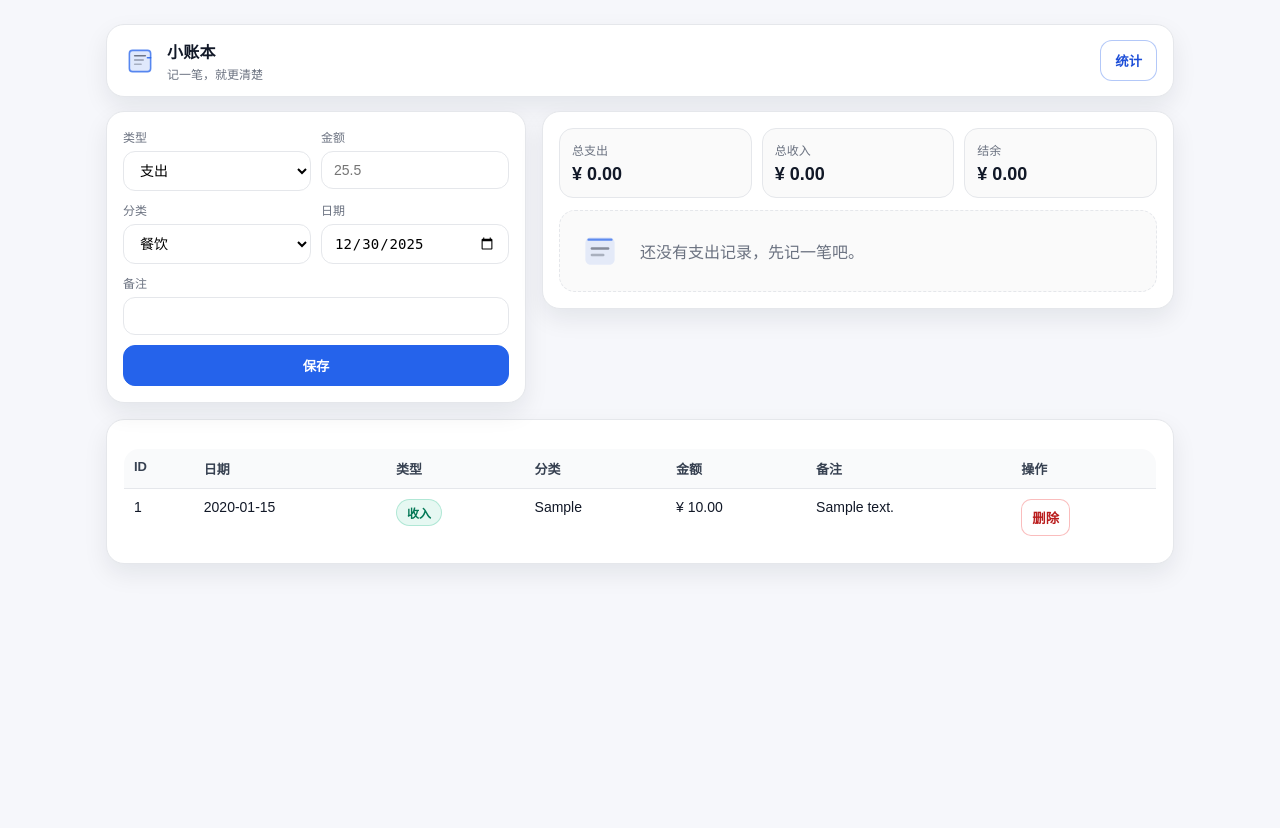
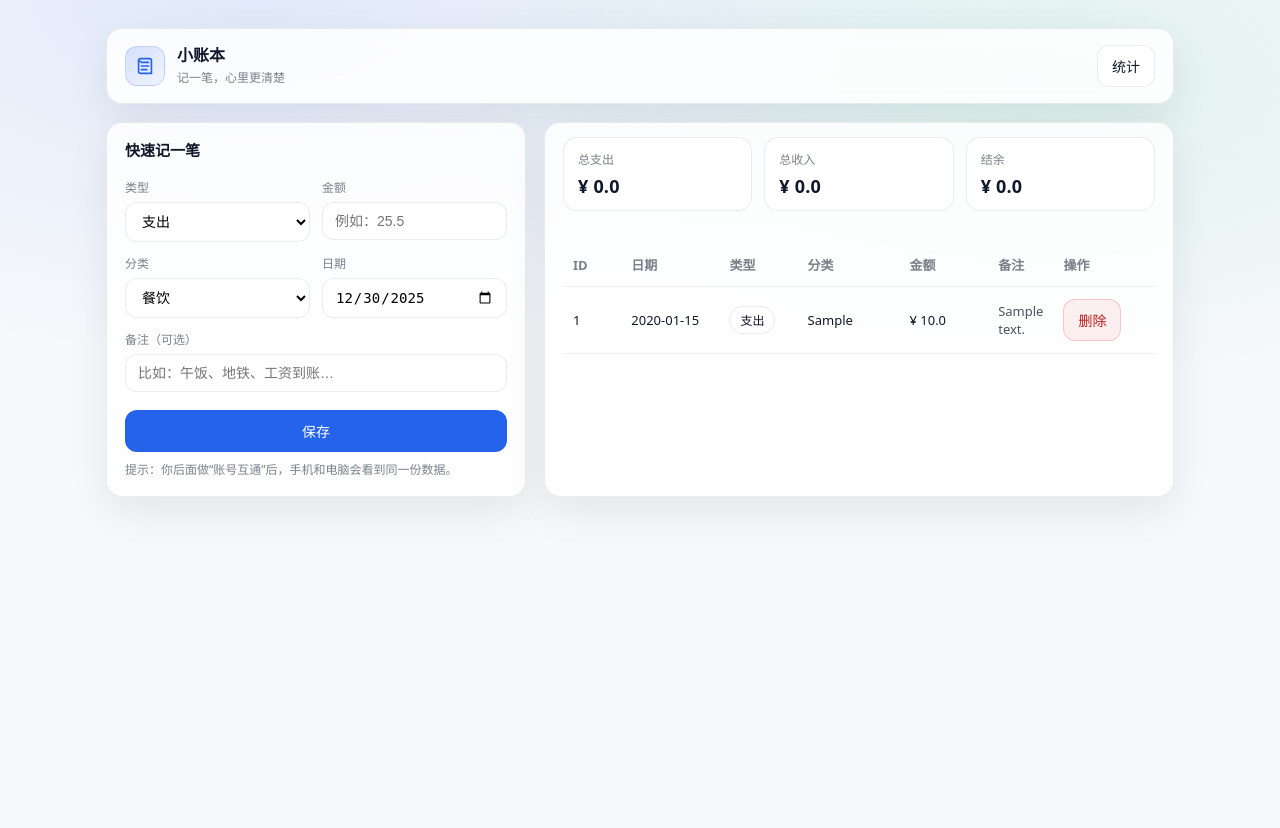
Before and after one commit to lx1925448534-glitch/-xiaozhangben-, a FastAPI app: page / in a window 1280 px wide. Before the commit the page ends 569 px from the top, so only its background shows below. Run offline with FastAPI, Linux system fonts and the light colour scheme; tables that the repository leaves empty hold one stand-in row (values such as "Sample post").

Commit message:
Update index.html

```diff
--- a/expense-web-upload/app/templates/index.html
+++ b/expense-web-upload/app/templates/index.html
@@ -3,222 +3,417 @@
 <head>
   <meta charset="utf-8" />
   <meta name="viewport" content="width=device-width, initial-scale=1" />
+
   <title>小账本</title>
+
+  <!-- PWA: manifest + iOS 支持 -->
+  <link rel="manifest" href="/static/manifest.webmanifest">
+  <meta name="theme-color" content="#f6f8fb">
+  <meta name="apple-mobile-web-app-capable" content="yes">
+  <meta name="apple-mobile-web-app-title" content="小账本">
+  <meta name="apple-mobile-web-app-status-bar-style" content="default">
+  <link rel="apple-touch-icon" href="/static/icons/icon-192.png">
+
   <style>
     :root{
-      --bg:#f6f7fb; --card:#fff; --text:#111827; --muted:#6b7280;
-      --line:#e5e7eb; --primary:#2563eb; --primary2:#1d4ed8;
-      --danger:#ef4444; --shadow:0 10px 25px rgba(17,24,39,.08); --radius:16px;
+      --bg: #f6f8fb;
+      --card: rgba(255,255,255,.85);
+      --border: rgba(15,23,42,.08);
+      --text: #0f172a;
+      --muted: rgba(15,23,42,.55);
+      --primary: #2563eb;
+      --danger: #ef4444;
+      --shadow: 0 14px 40px rgba(15,23,42,.08);
+      --radius: 16px;
     }
-    *{box-sizing:border-box}
-    body{margin:0;font-family:"PingFang SC","Microsoft YaHei",Arial,sans-serif;color:var(--text);background:var(--bg);}
-    .container{max-width:1100px;margin:24px auto;padding:0 16px;}
+
+    *{ box-sizing: border-box; }
+    body{
+      margin:0;
+      font-family: ui-sans-serif, system-ui, -apple-system, "PingFang SC","Microsoft YaHei", Arial;
+      color: var(--text);
+      background: radial-gradient(1200px 600px at 20% 0%, rgba(37,99,235,.10), transparent 60%),
+                  radial-gradient(1000px 500px at 80% 10%, rgba(16,185,129,.10), transparent 60%),
+                  var(--bg);
+      min-height: 100vh;
+    }
+
+    .wrap{
+      max-width: 1100px;
+      margin: 28px auto 60px;
+      padding: 0 16px;
+    }
+
     .topbar{
-      display:flex;align-items:center;justify-content:space-between;gap:12px;
-      padding:14px 16px;background:var(--card);border:1px solid var(--line);
-      border-radius:18px;box-shadow:var(--shadow);
+      display:flex;
+      align-items:center;
+      justify-content:space-between;
+      gap: 12px;
+      padding: 16px 18px;
+      background: var(--card);
+      border: 1px solid var(--border);
+      border-radius: var(--radius);
+      box-shadow: var(--shadow);
+      backdrop-filter: blur(10px);
     }
-    .brand{display:flex;align-items:center;gap:10px;}
-    .brand-name{font-weight:800;letter-spacing:.3px;}
-    .brand-sub{font-size:12px;color:var(--muted);margin-top:2px;}
-    .actions{display:flex;gap:10px;align-items:center;}
+
+    .brand{
+      display:flex;
+      align-items:center;
+      gap: 12px;
+      min-width: 220px;
+    }
+
+    .logo{
+      width: 40px;
+      height: 40px;
+      border-radius: 12px;
+      background: linear-gradient(135deg, rgba(37,99,235,.18), rgba(37,99,235,.06));
+      border: 1px solid rgba(37,99,235,.18);
+      display:grid;
+      place-items:center;
+    }
+
+    .brand h1{
+      font-size: 16px;
+      margin: 0;
+      line-height: 1.2;
+    }
+    .brand p{
+      margin: 2px 0 0;
+      font-size: 12px;
+      color: var(--muted);
+    }
+
     .btn{
-      padding:10px 14px;border-radius:12px;border:1px solid rgba(37,99,235,.35);
-      background:#fff;color:var(--primary2);font-weight:700;cursor:pointer;
+      display:inline-flex;
+      align-items:center;
+      justify-content:center;
+      gap: 8px;
+      padding: 10px 14px;
+      border-radius: 12px;
+      border: 1px solid var(--border);
+      background: white;
+      color: var(--text);
+      text-decoration:none;
+      font-size: 14px;
+      cursor: pointer;
+      transition: .15s ease;
+      user-select:none;
     }
-    .btn:hover{border-color:var(--primary2);}
-    .btn-primary{background:var(--primary);border-color:var(--primary);color:#fff;}
-    .btn-primary:hover{background:var(--primary2);border-color:var(--primary2);}
+    .btn:hover{ transform: translateY(-1px); box-shadow: 0 10px 24px rgba(15,23,42,.08); }
+    .btn.primary{
+      background: var(--primary);
+      color: white;
+      border-color: rgba(37,99,235,.5);
+    }
+    .btn.danger{
+      background: rgba(239,68,68,.08);
+      border-color: rgba(239,68,68,.25);
+      color: #b91c1c;
+    }
 
-    .grid{display:grid;grid-template-columns:420px 1fr;gap:16px;align-items:start;margin-top:14px;}
-    @media (max-width:980px){.grid{grid-template-columns:1fr;}}
-    .card{background:var(--card);border:1px solid var(--line);border-radius:18px;box-shadow:var(--shadow);padding:16px;}
-    .err{background:#fff1f2;border:1px solid #fecdd3;color:#9f1239;padding:10px 12px;border-radius:12px;margin:14px 0;font-size:14px;}
-    label{display:block;font-size:12px;color:var(--muted);margin-bottom:6px;}
-    input,select{
-      width:100%;padding:10px 12px;border:1px solid var(--line);
-      border-radius:12px;outline:none;background:#fff;font-size:14px;
+    .grid{
+      display:grid;
+      grid-template-columns: 420px 1fr;
+      gap: 18px;
+      margin-top: 18px;
     }
-    input:focus,select:focus{border-color:rgba(37,99,235,.6);box-shadow:0 0 0 4px rgba(37,99,235,.12);}
-    .form{display:grid;grid-template-columns:1fr 1fr;gap:10px;}
-    .full{grid-column:1 / -1;}
+    @media (max-width: 980px){
+      .grid{ grid-template-columns: 1fr; }
+      .brand{ min-width: unset; }
+    }
 
-    .stats{display:grid;grid-template-columns:repeat(3,1fr);gap:10px;}
-    @media (max-width:520px){.stats{grid-template-columns:1fr;}}
-    .stat{border:1px solid var(--line);border-radius:14px;padding:12px;background:#fafafa;}
-    .stat .k{color:var(--muted);font-size:12px;}
-    .stat .v{font-size:18px;margin-top:6px;font-weight:800;}
+    .card{
+      background: var(--card);
+      border: 1px solid var(--border);
+      border-radius: var(--radius);
+      box-shadow: var(--shadow);
+      backdrop-filter: blur(10px);
+    }
 
-    table{width:100%;border-collapse:collapse;border-radius:16px;overflow:hidden;border:1px solid var(--line);background:#fff;margin-top:12px;}
-    th,td{padding:10px;border-bottom:1px solid var(--line);font-size:14px;vertical-align:top;}
-    th{background:#f9fafb;color:#374151;font-weight:800;font-size:13px;text-align:left;}
-    tr:last-child td{border-bottom:none;}
-    .tag{display:inline-block;padding:4px 10px;border-radius:999px;border:1px solid var(--line);background:#f9fafb;font-size:12px;color:#374151;font-weight:700;}
-    .tag.expense{background:rgba(239,68,68,.08);border-color:rgba(239,68,68,.25);color:#b91c1c;}
-    .tag.income{background:rgba(16,185,129,.10);border-color:rgba(16,185,129,.25);color:#047857;}
-    .btn-del{
-      padding:8px 10px;border-radius:10px;border:1px solid rgba(239,68,68,.35);
-      background:#fff;color:#b91c1c;cursor:pointer;font-weight:700;
+    .card h2{
+      margin: 0;
+      padding: 16px 18px 6px;
+      font-size: 15px;
     }
-    .btn-del:hover{background:rgba(239,68,68,.08);}
+
+    .card .body{
+      padding: 12px 18px 18px;
+    }
+
+    .form-row{
+      display:grid;
+      grid-template-columns: 1fr 1fr;
+      gap: 12px;
+      margin-bottom: 12px;
+    }
+    .form-row.one{ grid-template-columns: 1fr; }
+
+    label{
+      display:block;
+      font-size: 12px;
+      color: var(--muted);
+      margin-bottom: 6px;
+    }
+
+    input, select{
+      width: 100%;
+      padding: 10px 12px;
+      border-radius: 12px;
+      border: 1px solid var(--border);
+      background: white;
+      outline: none;
+      font-size: 14px;
+    }
+
+    .hint{
+      font-size: 12px;
+      color: var(--muted);
+      margin-top: 8px;
+    }
+
+    .summary{
+      display:grid;
+      grid-template-columns: 1fr 1fr 1fr;
+      gap: 12px;
+      padding: 14px 18px 0;
+    }
+    @media (max-width: 680px){
+      .summary{ grid-template-columns: 1fr; }
+    }
+
+    .pill{
+      border-radius: 14px;
+      border: 1px solid var(--border);
+      background: rgba(255,255,255,.85);
+      padding: 12px 14px;
+    }
+
+    .pill .t{
+      font-size: 12px;
+      color: var(--muted);
+      margin-bottom: 6px;
+    }
+    .pill .v{
+      font-size: 18px;
+      font-weight: 700;
+      letter-spacing: .2px;
+    }
+
+    .table{
+      width: 100%;
+      border-collapse: collapse;
+      overflow: hidden;
+    }
+    .table-wrap{
+      margin-top: 18px;
+      padding: 14px 18px 18px;
+    }
+
+    th, td{
+      font-size: 13px;
+      padding: 12px 10px;
+      border-bottom: 1px solid rgba(15,23,42,.06);
+      text-align: left;
+      vertical-align: middle;
+    }
+    th{ color: var(--muted); font-weight: 600; }
+    tr:hover td{ background: rgba(37,99,235,.04); }
     .empty{
-      display:flex;gap:14px;align-items:center;padding:14px;border:1px dashed var(--line);
-      border-radius:16px;background:#fafafa;color:var(--muted);
+      padding: 18px;
+      color: var(--muted);
+      border: 1px dashed rgba(15,23,42,.18);
+      border-radius: 14px;
+      background: rgba(255,255,255,.6);
+      display:flex;
+      align-items:center;
+      gap: 10px;
     }
-    .empty svg{flex:0 0 auto}
+
+    .tag{
+      display:inline-flex;
+      align-items:center;
+      padding: 4px 10px;
+      border-radius: 999px;
+      border: 1px solid var(--border);
+      font-size: 12px;
+      background: rgba(255,255,255,.8);
+    }
   </style>
 </head>
+
 <body>
-  <div class="container">
+  <div class="wrap">
+
+    <!-- 顶部栏 -->
     <div class="topbar">
       <div class="brand">
-        <!-- Wallet/Notebook style SVG logo -->
-        <svg width="34" height="34" viewBox="0 0 64 64" fill="none" aria-hidden="true">
-          <path d="M12 18c0-3.3 2.7-6 6-6h28c3.3 0 6 2.7 6 6v28c0 3.3-2.7 6-6 6H18c-3.3 0-6-2.7-6-6V18Z" fill="rgba(37,99,235,.14)"/>
-          <path d="M18 12h28a6 6 0 0 1 6 6v28a6 6 0 0 1-6 6H18a6 6 0 0 1-6-6V18a6 6 0 0 1 6-6Z" stroke="rgba(37,99,235,.75)" stroke-width="3"/>
-          <path d="M22 22h20" stroke="rgba(17,24,39,.55)" stroke-width="3" stroke-linecap="round"/>
-          <path d="M22 30h16" stroke="rgba(17,24,39,.38)" stroke-width="3" stroke-linecap="round"/>
-          <path d="M22 38h12" stroke="rgba(17,24,39,.28)" stroke-width="3" stroke-linecap="round"/>
-          <path d="M46 26h6" stroke="rgba(37,99,235,.85)" stroke-width="3" stroke-linecap="round"/>
+        <div class="logo" aria-hidden="true">
+          <!-- 简单 SVG 图标：账本 -->
+          <svg width="22" height="22" viewBox="0 0 24 24" fill="none">
+            <path d="M7 4h10a2 2 0 0 1 2 2v14H7a2 2 0 0 1-2-2V6a2 2 0 0 1 2-2Z" stroke="#2563eb" stroke-width="1.8"/>
+            <path d="M8 8h8M8 12h8M8 16h6" stroke="#2563eb" stroke-width="1.8" stroke-linecap="round"/>
+            <path d="M5 7h2" stroke="#2563eb" stroke-width="1.8" stroke-linecap="round"/>
           </svg>
+        </div>
         <div>
-          <div class="brand-name">小账本</div>
-          <div class="brand-sub">记一笔，就更清楚</div>
-        </div>
-      </div>
-      <div class="actions">
-        <button class="btn" type="button" onclick="location.href='/stats'">统计</button>
+          <h1>小账本</h1>
+          <p>记一笔，心里更清楚</p>
         </div>
       </div>
 
-    {% if request.query_params.get("err") %}
-      <div class="err">{{ request.query_params.get("err") }}</div>
-    {% endif %}
+      <a class="btn" href="/stats" title="查看统计">统计</a>
+    </div>
 
     <div class="grid">
+
+      <!-- 记账表单 -->
       <div class="card">
-        <form action="/add" method="post" class="form">
+        <h2>快速记一笔</h2>
+        <div class="body">
+          <!-- 这里的 action / name 你后端如果不同，可以再改，但先保持常见写法 -->
+          <form method="post" action="/add" id="addForm">
+            <div class="form-row">
               <div>
-            <label>类型</label>
-            <select id="type" name="r_type" required>
-              <option value="expense" selected>支出</option>
+                <label for="type">类型</label>
+                <select id="type" name="type" required>
+                  <option value="expense">支出</option>
                   <option value="income">收入</option>
                 </select>
               </div>
-
               <div>
-            <label>金额</label>
-            <input name="amount" type="text" placeholder="25.5" required />
+                <label for="amount">金额</label>
+                <input id="amount" name="amount" type="number" step="0.01" min="0" placeholder="例如：25.5" required />
+              </div>
             </div>
 
+            <div class="form-row">
               <div>
-            <label>分类</label>
+                <label for="category">分类</label>
                 <select id="category" name="category" required></select>
               </div>
-
               <div>
-            <label>日期</label>
-            <input name="date_str" type="date" required />
+                <label for="date">日期</label>
+                <input id="date" name="date" type="date" required />
+              </div>
             </div>
 
-          <div class="full">
-            <label>备注</label>
-            <input name="note" type="text" maxlength="100" />
+            <div class="form-row one">
+              <div>
+                <label for="note">备注（可选）</label>
+                <input id="note" name="note" type="text" maxlength="80" placeholder="比如：午饭、地铁、工资到账…" />
+              </div>
             </div>
 
-          <div class="full">
-            <button class="btn btn-primary" type="submit" style="width:100%;">保存</button>
+            <button class="btn primary" type="submit" style="width:100%; margin-top: 6px;">保存</button>
+            <div class="hint">提示：你后面做“账号互通”后，手机和电脑会看到同一份数据。</div>
+          </form>
         </div>
-        </form>
-
-        <script>
-          // init date
-          const dateInput = document.querySelector('input[name="date_str"]');
-          if (dateInput && !dateInput.value) {
-            const now = new Date();
-            const yyyy = now.getFullYear();
-            const mm = String(now.getMonth()+1).padStart(2,'0');
-            const dd = String(now.getDate()).padStart(2,'0');
-            dateInput.value = `${yyyy}-${mm}-${dd}`;
-          }
-
-          const expenseCats = {{ expense_categories | tojson }};
-          const incomeCats = {{ income_categories | tojson }};
-
-          function renderCats(type){
-            const sel = document.getElementById("category");
-            sel.innerHTML = "";
-            const arr = (type === "income") ? incomeCats : expenseCats;
-            for (const c of arr){
-              const opt = document.createElement("option");
-              opt.value = c;
-              opt.textContent = c;
-              sel.appendChild(opt);
-            }
-          }
-
-          const typeSel = document.getElementById("type");
-          renderCats(typeSel.value);
-          typeSel.addEventListener("change", () => renderCats(typeSel.value));
-        </script>
       </div>
 
+      <!-- 总览 + 列表 -->
       <div class="card">
-        <div class="stats">
-          <div class="stat"><div class="k">总支出</div><div class="v">¥ {{ "%.2f"|format(total_expense) }}</div></div>
-          <div class="stat"><div class="k">总收入</div><div class="v">¥ {{ "%.2f"|format(total_income) }}</div></div>
-          <div class="stat"><div class="k">结余</div><div class="v">¥ {{ "%.2f"|format(balance) }}</div></div>
+        <div class="summary">
+          <div class="pill">
+            <div class="t">总支出</div>
+            <div class="v">¥ {{ total_expense if total_expense is not none else "0.00" }}</div>
+          </div>
+          <div class="pill">
+            <div class="t">总收入</div>
+            <div class="v">¥ {{ total_income if total_income is not none else "0.00" }}</div>
+          </div>
+          <div class="pill">
+            <div class="t">结余</div>
+            <div class="v">¥ {{ balance if balance is not none else "0.00" }}</div>
+          </div>
         </div>
 
-        {% if by_category|length != 0 %}
-          <table>
-            <tr><th>分类</th><th>支出</th></tr>
-            {% for c, s in by_category %}
-              <tr><td>{{ c }}</td><td>¥ {{ "%.2f"|format(s) }}</td></tr>
+        <div class="table-wrap">
+          {% if records and records|length > 0 %}
+            <table class="table">
+              <thead>
+                <tr>
+                  <th style="width:70px;">ID</th>
+                  <th style="width:120px;">日期</th>
+                  <th style="width:90px;">类型</th>
+                  <th style="width:120px;">分类</th>
+                  <th style="width:110px;">金额</th>
+                  <th>备注</th>
+                  <th style="width:120px;">操作</th>
+                </tr>
+              </thead>
+              <tbody>
+                {% for r in records %}
+                  <tr>
+                    <td>{{ r.id }}</td>
+                    <td>{{ r.date }}</td>
+                    <td>
+                      {% if r.type == "income" %}
+                        <span class="tag">收入</span>
+                      {% else %}
+                        <span class="tag">支出</span>
+                      {% endif %}
+                    </td>
+                    <td>{{ r.category }}</td>
+                    <td>¥ {{ r.amount }}</td>
+                    <td style="color: rgba(15,23,42,.75);">{{ r.note if r.note else "" }}</td>
+                    <td>
+                      <form method="post" action="/delete/{{ r.id }}" style="margin:0;">
+                        <button class="btn danger" type="submit">删除</button>
+                      </form>
+                    </td>
+                  </tr>
                 {% endfor %}
+              </tbody>
             </table>
           {% else %}
-          <div class="empty" style="margin-top:12px;">
-            <svg width="52" height="52" viewBox="0 0 64 64" fill="none" aria-hidden="true">
-              <path d="M14 22c0-4 3-7 7-7h22c4 0 7 3 7 7v20c0 4-3 7-7 7H21c-4 0-7-3-7-7V22Z" fill="rgba(37,99,235,.10)"/>
-              <path d="M22 29h20" stroke="rgba(17,24,39,.45)" stroke-width="3" stroke-linecap="round"/>
-              <path d="M22 37h14" stroke="rgba(17,24,39,.28)" stroke-width="3" stroke-linecap="round"/>
-              <path d="M18 18h28" stroke="rgba(37,99,235,.70)" stroke-width="3" stroke-linecap="round"/>
-            </svg>
-            <div>还没有支出记录，先记一笔吧。</div>
+            <div class="empty">
+              <span aria-hidden="true">🧾</span>
+              <span>还没有记录，先记一笔吧。</span>
             </div>
           {% endif %}
         </div>
       </div>
 
-    <div class="card" style="margin-top:16px;">
-      <table>
-        <tr>
-          <th>ID</th><th>日期</th><th>类型</th><th>分类</th><th>金额</th><th>备注</th><th>操作</th>
-        </tr>
-        {% for r in records %}
-        <tr>
-          <td>{{ r.id }}</td>
-          <td>{{ r.date }}</td>
-          <td>
-            {% if r.type == "expense" %}
-              <span class="tag expense">支出</span>
-            {% else %}
-              <span class="tag income">收入</span>
-            {% endif %}
-          </td>
-          <td>{{ r.category }}</td>
-          <td>¥ {{ "%.2f"|format(r.amount) }}</td>
-          <td>{{ r.note or "" }}</td>
-          <td>
-            <form action="/delete/{{ r.id }}" method="post" onsubmit="return confirm('确认删除？');">
-              <button class="btn-del" type="submit">删除</button>
-            </form>
-          </td>
-        </tr>
-        {% endfor %}
-      </table>
     </div>
   </div>
+
+  <script>
+    // 默认日期 = 今天
+    (function setToday(){
+      const d = new Date();
+      const yyyy = d.getFullYear();
+      const mm = String(d.getMonth()+1).padStart(2,'0');
+      const dd = String(d.getDate()).padStart(2,'0');
+      const el = document.getElementById('date');
+      if (el && !el.value) el.value = `${yyyy}-${mm}-${dd}`;
+    })();
+
+    // 分类：支出/收入两套（你说收入和支出完全不同，这里已分开）
+    const expenseCategories = ["餐饮","交通","购物","房租","娱乐","医疗","学习","其他"];
+    const incomeCategories  = ["工资","红包","其他"];
+
+    function fillCategories(){
+      const type = document.getElementById('type').value;
+      const sel = document.getElementById('category');
+      const items = (type === 'income') ? incomeCategories : expenseCategories;
+      sel.innerHTML = items.map(x => `<option value="${x}">${x}</option>`).join('');
+    }
+
+    document.getElementById('type').addEventListener('change', fillCategories);
+    fillCategories();
+
+    // PWA：注册 Service Worker（可选但建议，有了才更像“App”）
+    if ('serviceWorker' in navigator) {
+      window.addEventListener('load', async () => {
+        try {
+          await navigator.serviceWorker.register('/static/sw.js');
+        } catch (e) {
+          // 不影响使用，注册失败就当普通网页
+        }
+      });
+    }
+  </script>
 </body>
 </html>
```
Lines whose indentation alone changed are shown as unchanged.
